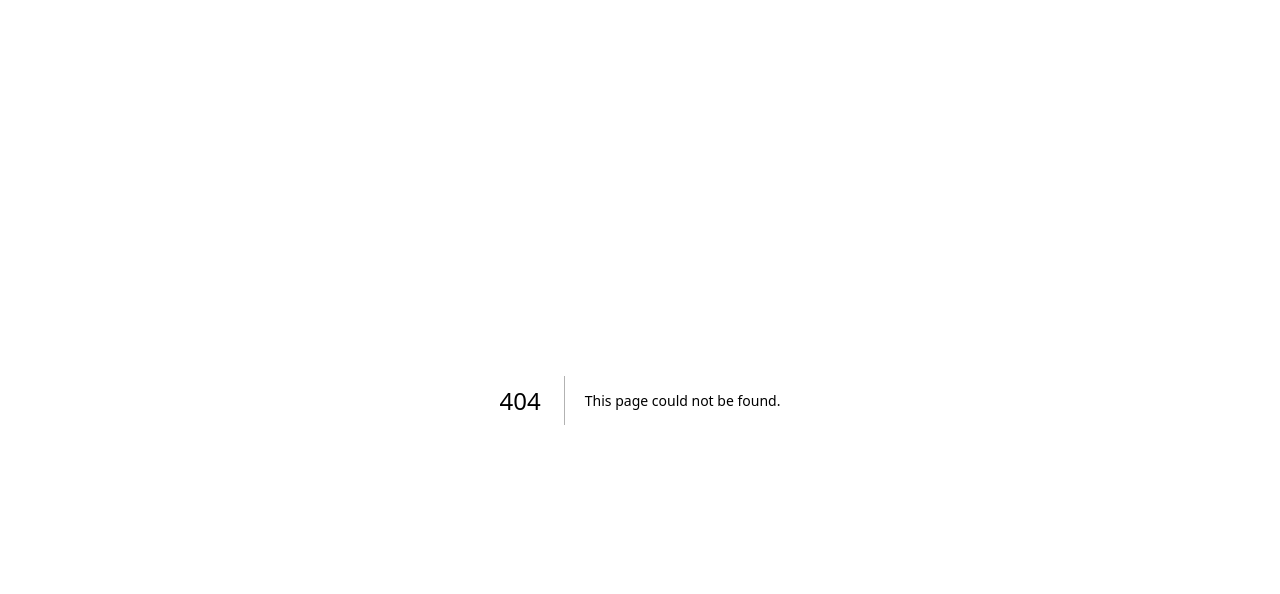
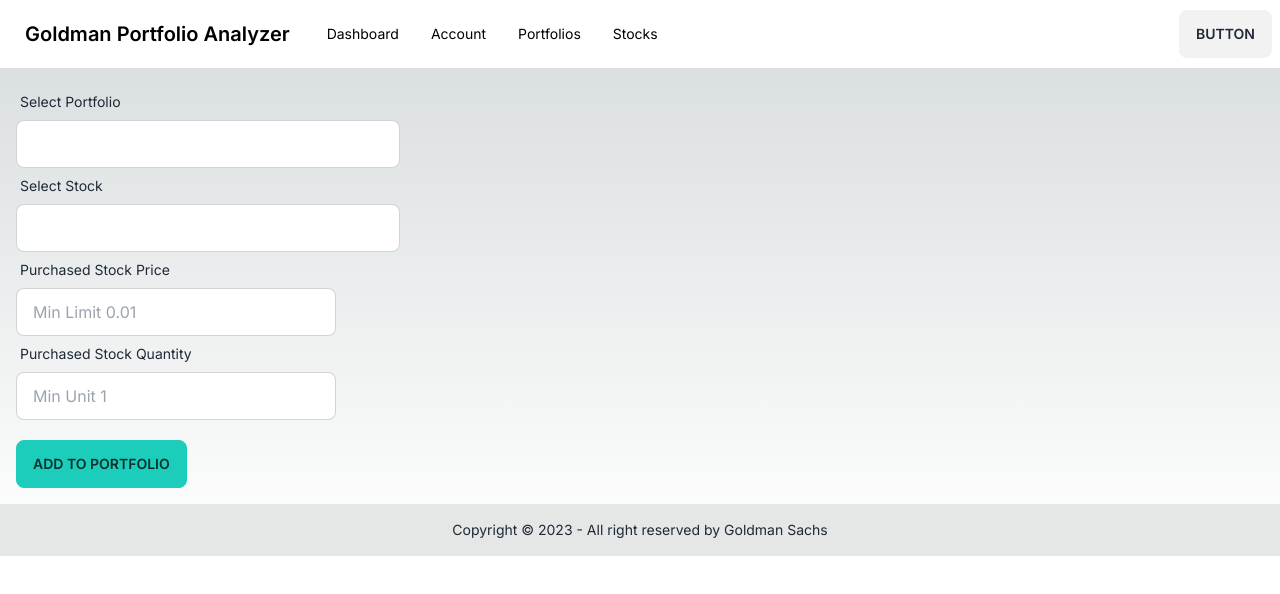
Before and after one commit to quinncheong/goldman-sachs-portfolio-manager, a Next.js app in the folder frontend/: page /addstock in a window 1280 px wide. Before the commit this address had no page. Shown: the top 594 px of the page. Built offline with nearby package versions, Linux system fonts and the light colour scheme.

Commit message:
Add Stock page, to complete form validation

```diff
--- /dev/null
+++ b/frontend/src/app/(authenticated)/addstock/page.js
@@ -0,0 +1,82 @@
+"use client"
+
+import { useState } from "react"
+import Loader from "@/components/loading/Loader";
+import { useGetPortfolios } from "@/api/portfolio";
+
+export default function AddStock() {
+    const { data, isLoading, isError, error } = useGetPortfolios();
+    const [selectedPortfolio, setSelectedPortfolio] = useState(null)
+    const [selectedStock, setSelectedStock] = useState(null)
+
+    const handlePortfolioChange = (e) => {
+        const portfolioId = parseInt(e.target.value)
+        const selectedPortfolioObject = data.find((portfolio) => portfolio.id === portfolioId)
+        setSelectedStock(null)
+        setSelectedPortfolio(selectedPortfolioObject)
+    }
+
+    const handleStockChange = (e) => {
+        setSelectedStock(e.target.value)
+    }
+    if (isLoading) {
+        return <Loader />;
+    }
+
+    if (isError) {
+        return (
+            <div className="flex min-h-screen items-center justify-between p-24">
+                <p>Error: {error}</p>
+            </div>
+        );
+    }
+
+    return (
+        <div>
+            <div className="min-w-full">
+                <div className="container mx-auto p-4 text-white">
+                    <div className="form-control w-full max-w-sm">
+                        <label className="label">
+                            <span className="label-text">Select Portfolio</span>
+                        </label>
+                        <select className="select select-bordered" onChange={handlePortfolioChange}>
+                            <option disabled selected>Select Portfolio</option>
+                            {data.map((portfolio) => (
+                                <option key={portfolio.id} value={portfolio.id}>
+                                    {portfolio.name}
+                                </option>
+                            ))}
+                        </select>
+                    </div>
+                    <div className="form-control w-full max-w-sm">
+                        <label className="label">
+                            <span className="label-text">Select Stock</span>
+                        </label>
+                        <select className="select select-bordered" onChange={handleStockChange}>
+                            <option disabled selected={!selectedStock}>Select Stock</option>
+                            {selectedPortfolio &&
+                                selectedPortfolio.stocks.map((stock, index) => (
+                                    <option key={index} value={stock.name}>
+                                        {stock.name}
+                                    </option>
+                                ))}
+                        </select>
+                    </div>
+                    <div className="form-control max-w-xs">
+                        <label className="label">
+                            <span className="label-text">Purchased Stock Price</span>
+                        </label>
+                        <input type="number" placeholder="Min Limit 0.01" className="input input-bordered [&::-webkit-outer-spin-button]:appearance-none [&::-webkit-inner-spin-button]:appearance-none" />
+                    </div>
+                    <div className="form-control max-w-xs">
+                        <label className="label">
+                            <span className="label-text">Purchased Stock Quantity</span>
+                        </label>
+                        <input type="number" placeholder="Min Unit 1" className="input input-bordered [&::-webkit-outer-spin-button]:appearance-none [&::-webkit-inner-spin-button]:appearance-none" />
+                    </div>
+                    <button className="btn btn-accent mt-5">Add to Portfolio</button>
+                </div>
+            </div>
+        </div>
+    )
+}
--- a/frontend/src/data/portfolio.json
+++ b/frontend/src/data/portfolio.json
@@ -57,6 +57,7 @@
     ]
   },
   {
+    "id": 4,
     "name": "Portfolio 4",
     "description": "This is the fourth portfolio",
     "stocks": [
@@ -75,6 +76,7 @@
     ]
   },
   {
+    "id": 5,
     "name": "Portfolio 5",
     "description": "This is the fourth portfolio",
     "stocks": [
@@ -93,6 +95,7 @@
     ]
   },
   {
+    "id": 6,
     "name": "Portfolio 6",
     "description": "This is the fourth portfolio",
     "stocks": [
@@ -111,6 +114,7 @@
     ]
   },
   {
+    "id": 7,
     "name": "Portfolio 7",
     "description": "This is the fourth portfolio",
     "stocks": [
```
